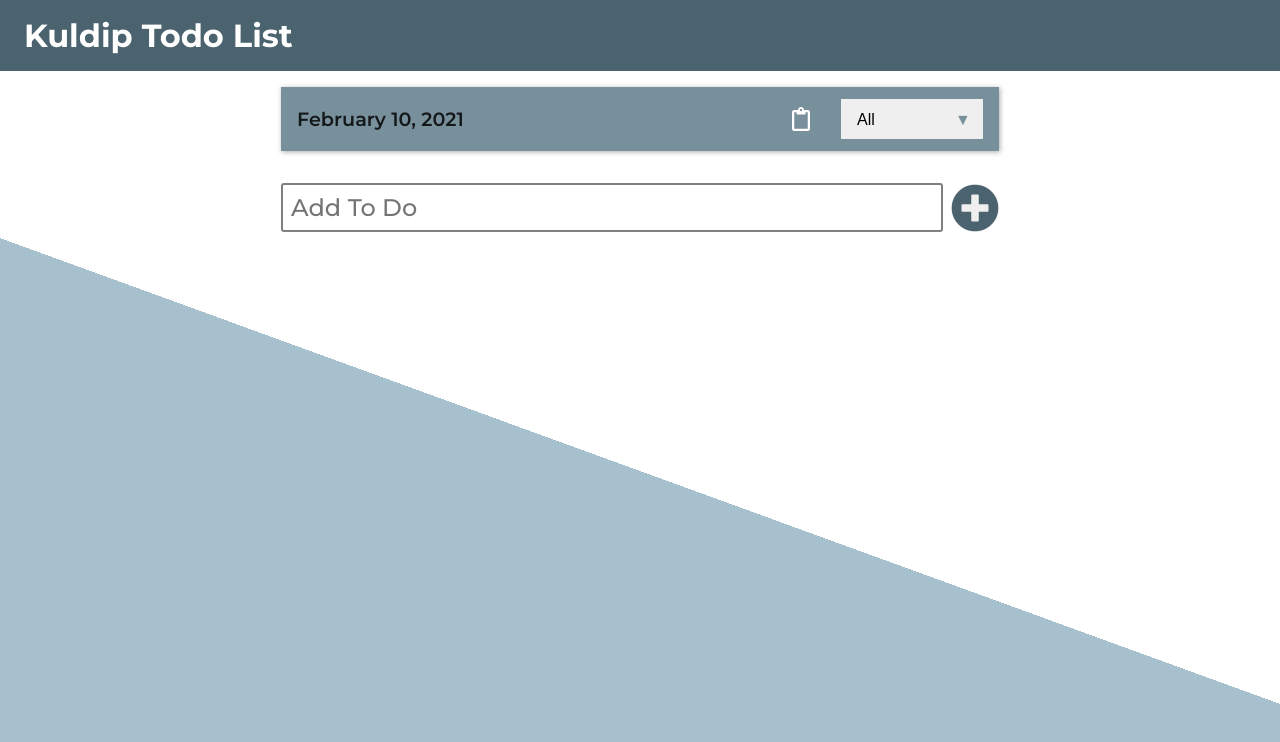
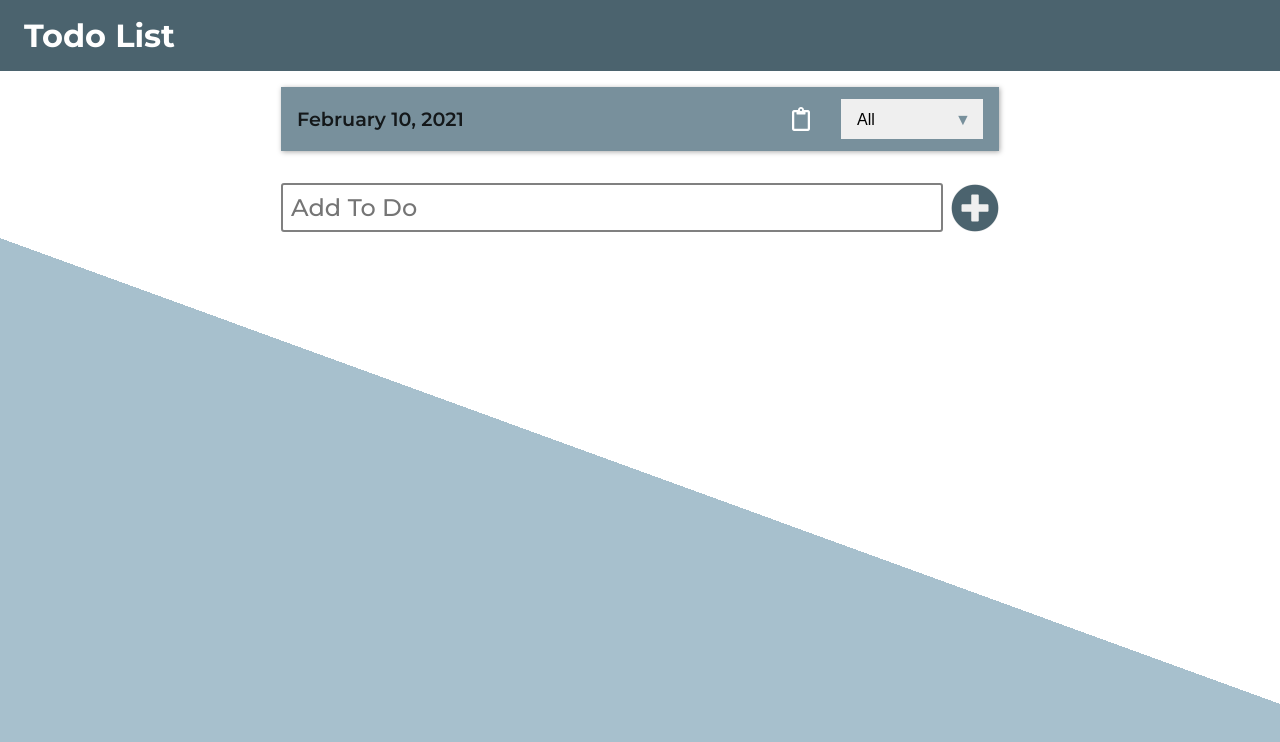
Before and after one commit to KMchaudhary/TODO-List, a plain HTML site: page index.html in a window 1280 px wide. Drawn offline with Linux system fonts and the light colour scheme.

Commit message:
change header h1

```diff
--- a/index.html
+++ b/index.html
@@ -16,7 +16,7 @@
 </head>
 <body class="sunday">
     <header>
-        <h1>Kuldip Todo List</h1>
+        <h1>Todo List</h1>
     </header>
     <main>
         <div class="wrapper">
```
